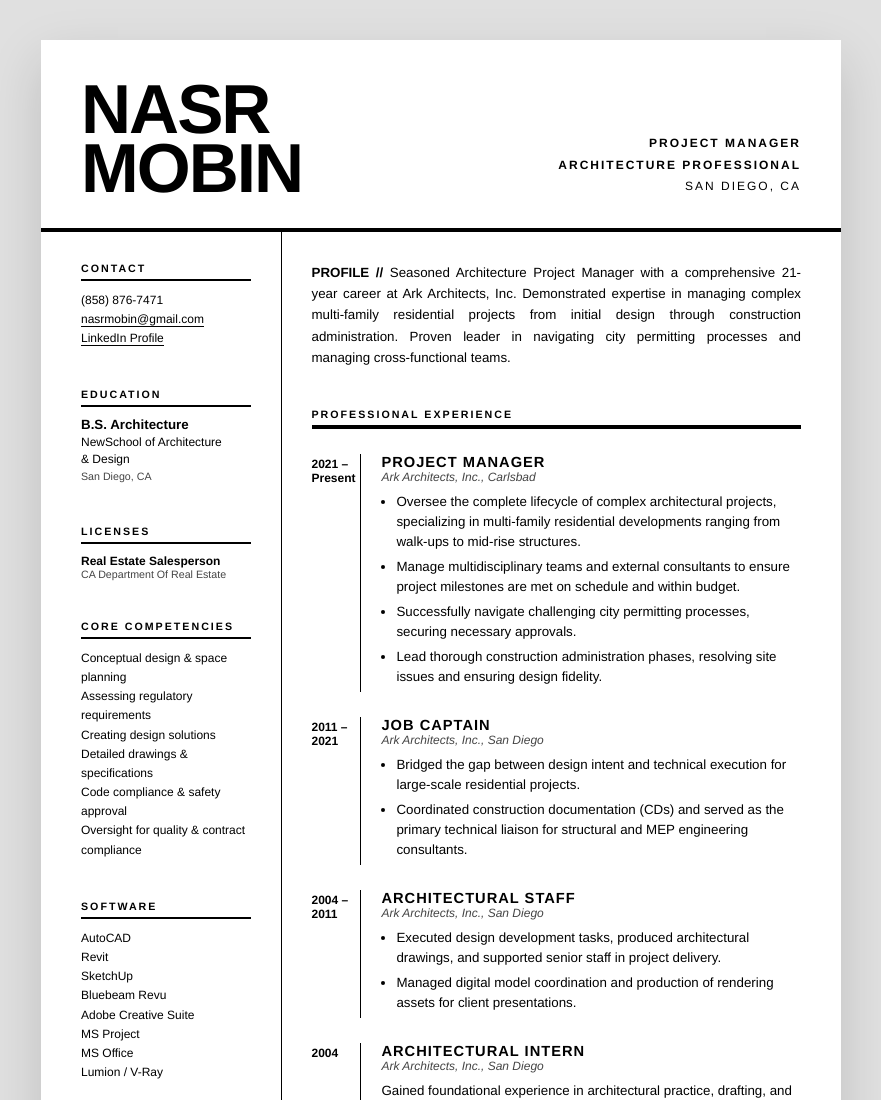
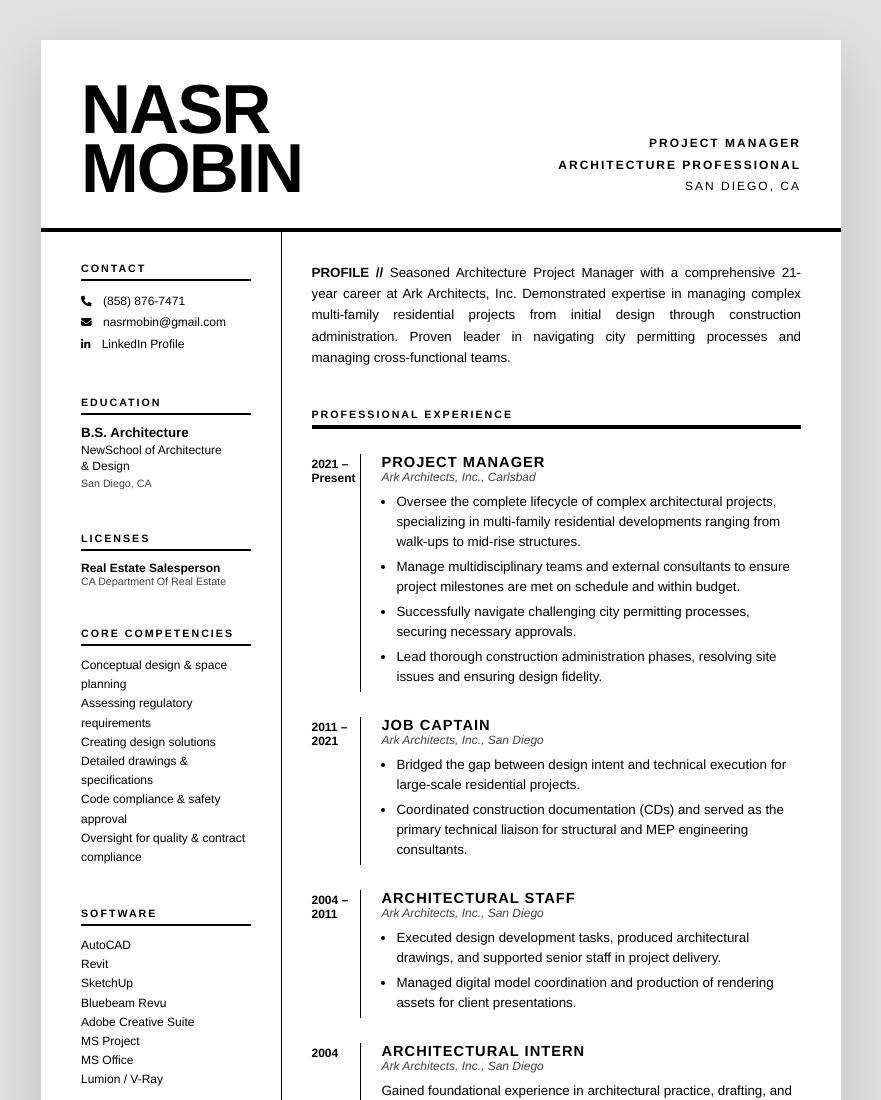
Before and after one commit to nasrmobin/nasrmobin.github.io, a plain HTML site: page index.html in a window 1280 px wide. Shown: the top 1100 px of the page, without its empty margins (199-1080 px from the left). Drawn offline with Linux system fonts and the light colour scheme.

Commit message:
index.html

```diff
--- a/index.html
+++ b/index.html
@@ -4,6 +4,8 @@
     <meta charset="UTF-8">
     <meta name="viewport" content="width=device-width, initial-scale=1.0">
     <title>Nasr Mobin - Professional Minutes</title>
+    <!-- Add Font Awesome for Icons -->
+    <link rel="stylesheet" href="https://cdnjs.cloudflare.com/ajax/libs/font-awesome/6.5.1/css/all.min.css">
     <style>
         body {
             background-color: #e0e0e0;
@@ -24,7 +26,8 @@
         }
 
         /* Inline styles are used extensively below to ensure Docs compatibility */
-        a { color: #000; text-decoration: none; border-bottom: 1px solid #000; }
+        /* Removed border-bottom from 'a' tag to remove underlines */
+        a { color: #000; text-decoration: none; border-bottom: none; }
         ul { padding-left: 15px; margin: 0; }
         li { margin-bottom: 5px; }
 
@@ -185,10 +188,14 @@
                 <!-- CONTACT -->
                 <div style="margin-bottom: 40px;" class="job-entry">
                     <div style="font-family: 'Helvetica', 'Arial', sans-serif; font-size: 8pt; font-weight: 700; text-transform: uppercase; letter-spacing: 2px; border-bottom: 2px solid #000; padding-bottom: 5px; margin-bottom: 10px;">Contact</div>
-                    <div style="font-family: 'Helvetica', 'Arial', sans-serif; font-size: 9pt; line-height: 1.6;">
-                        (858) 876-7471<br>
-                        <a href="mailto:nasrmobin@gmail.com">nasrmobin@gmail.com</a><br>
-                        <a href="https://www.linkedin.com/in/nasr-mobin-568569177">LinkedIn Profile</a>
+                    <div style="font-family: 'Helvetica', 'Arial', sans-serif; font-size: 9pt; line-height: 1.8;">
+                        <i class="fa-solid fa-phone" style="margin-right: 8px; font-size: 8pt;"></i> (858) 876-7471<br>
+                        <a href="mailto:nasrmobin@gmail.com">
+                            <i class="fa-solid fa-envelope" style="margin-right: 8px; font-size: 8pt;"></i> nasrmobin@gmail.com
+                        </a><br>
+                        <a href="https://www.linkedin.com/in/nasr-mobin-568569177">
+                            <i class="fa-brands fa-linkedin-in" style="margin-right: 8px; font-size: 8pt;"></i> LinkedIn Profile
+                        </a>
                     </div>
                 </div>
 
```
